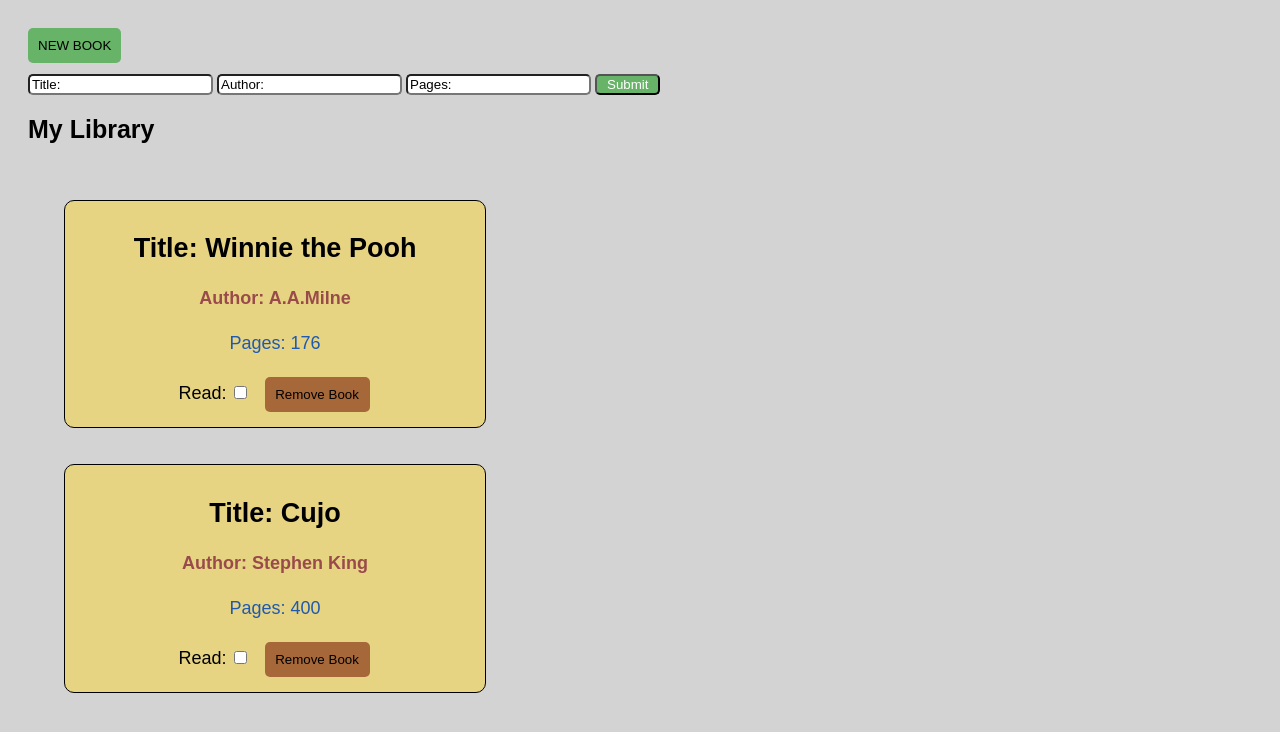
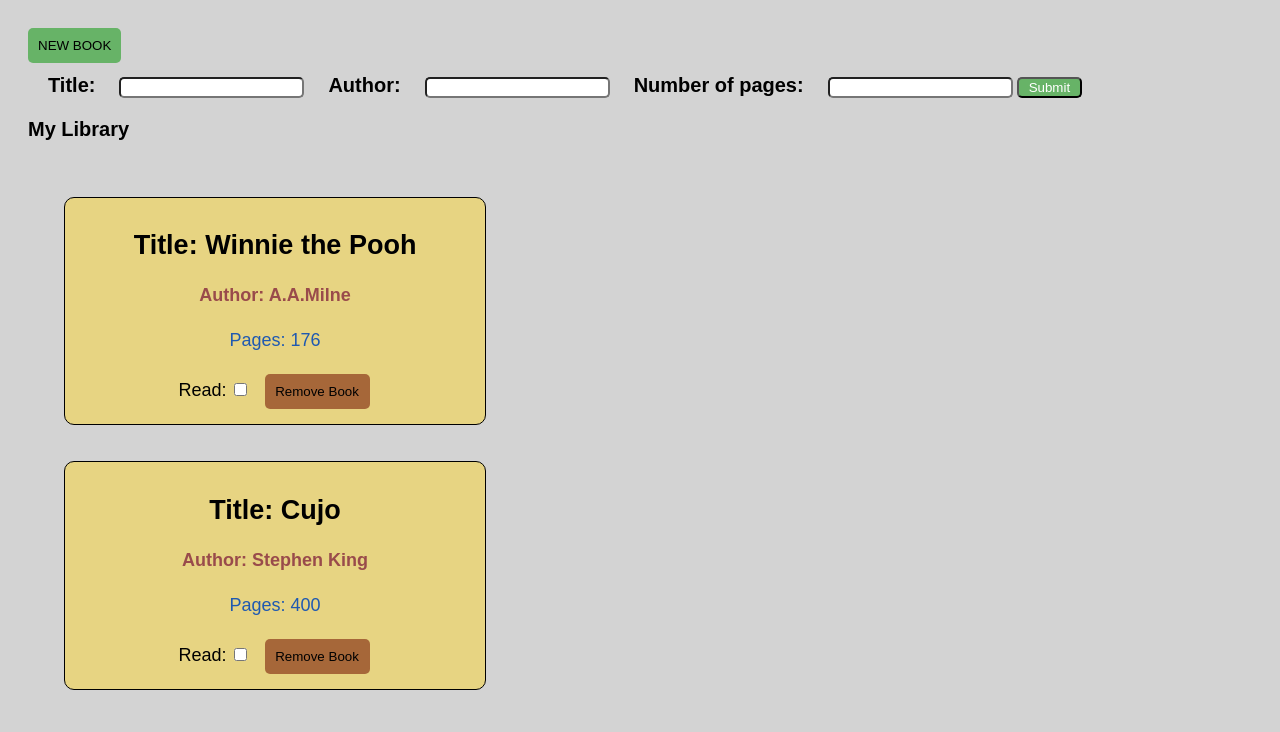
Before and after one commit to torigushulak/library-app, a plain HTML site: page index.html in a window 1280 px wide. Both pictures are taken after a click on the button "NEW BOOK". Drawn offline with Linux system fonts and the light colour scheme.

Commit message:
form validation added

```diff
--- a/index.html
+++ b/index.html
@@ -12,12 +12,12 @@
     <button id="newbook">NEW BOOK</button>
 
     <form id="form">
-         <!-- <label for="title">Title:</label> -->
-        <input id="title" type="text" value="Title: ">
-        <!-- <label for="author">Author:</label> -->
-        <input id="author" type="text" value="Author: ">
-        <!-- <label for="pages">Number of pages:</label> -->
-        <input id="pages" type="text" value="Pages: ">
+        <label for="title">Title:</label>
+        <input id="title" type="text" required>
+        <label for="author">Author:</label>
+        <input id="author" type="text"  required>
+        <label for="pages">Number of pages:</label>
+        <input id="pages" type="text"  required>
 
         <input id="submit" type="submit">
 
--- a/script.js
+++ b/script.js
@@ -83,7 +83,11 @@ function handleForm(event) { event.preventDefault(); }
 form.addEventListener('submit', handleForm);
 
 form.onsubmit = function () {
+
      title = document.getElementById("title").value;
+    //  if(title == "") {
+    //     alert("no")
+    //  }
      author = document.getElementById("author").value;
      pages = document.getElementById("pages").value;
 
--- a/styles.css
+++ b/styles.css
@@ -45,7 +45,6 @@ p{
     margin-left: 15px;
     background-color: rgba(143, 63, 31, 0.731);
     width: 105px;
-
 }
 
 
@@ -62,7 +61,7 @@ p{
 
 label {
     margin: 20px;
-    font-size: 25px;
+    font-size: 20px;
     font-family: Arial, Helvetica, sans-serif;
     font-weight: bold;
 }
```
